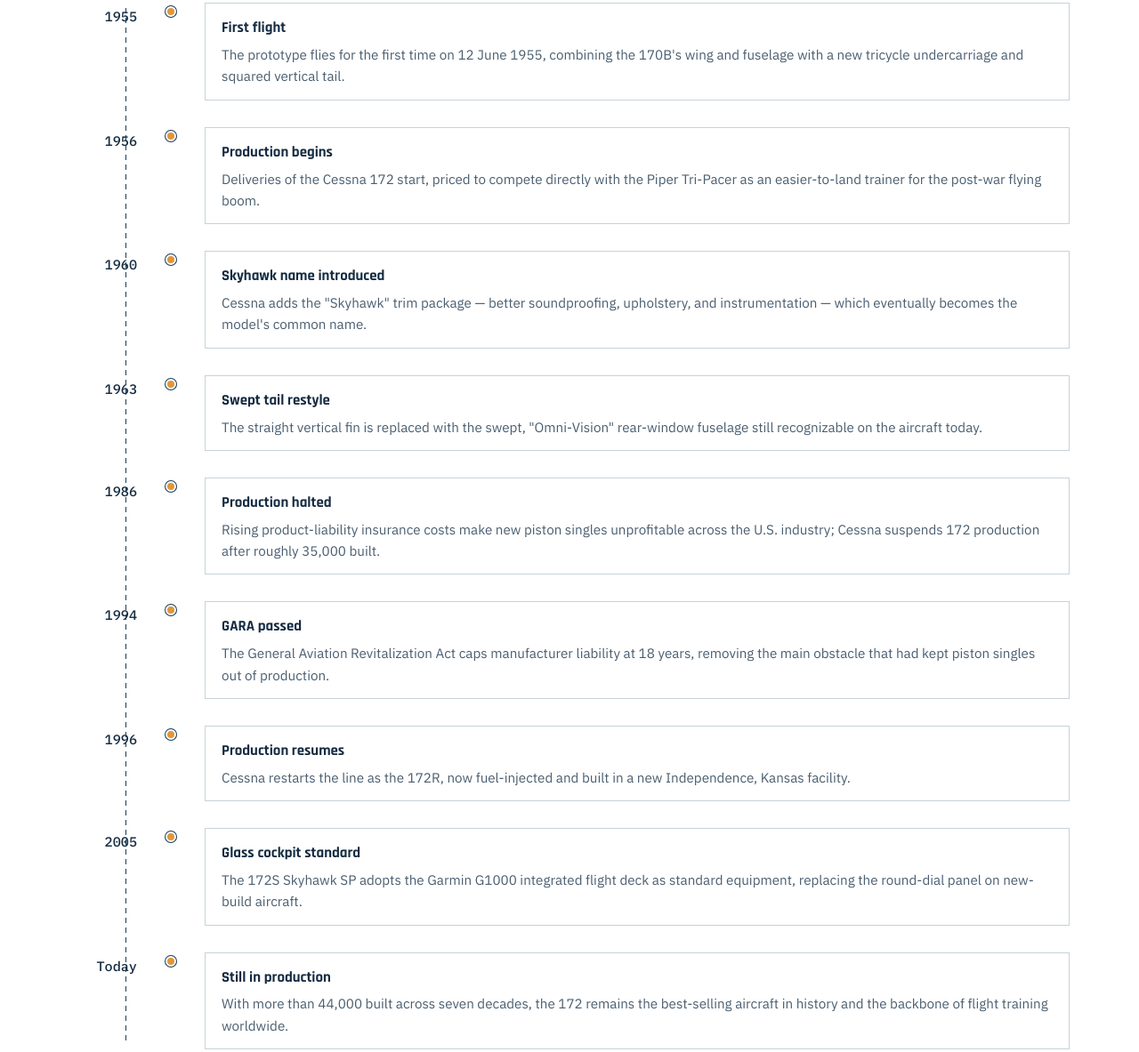
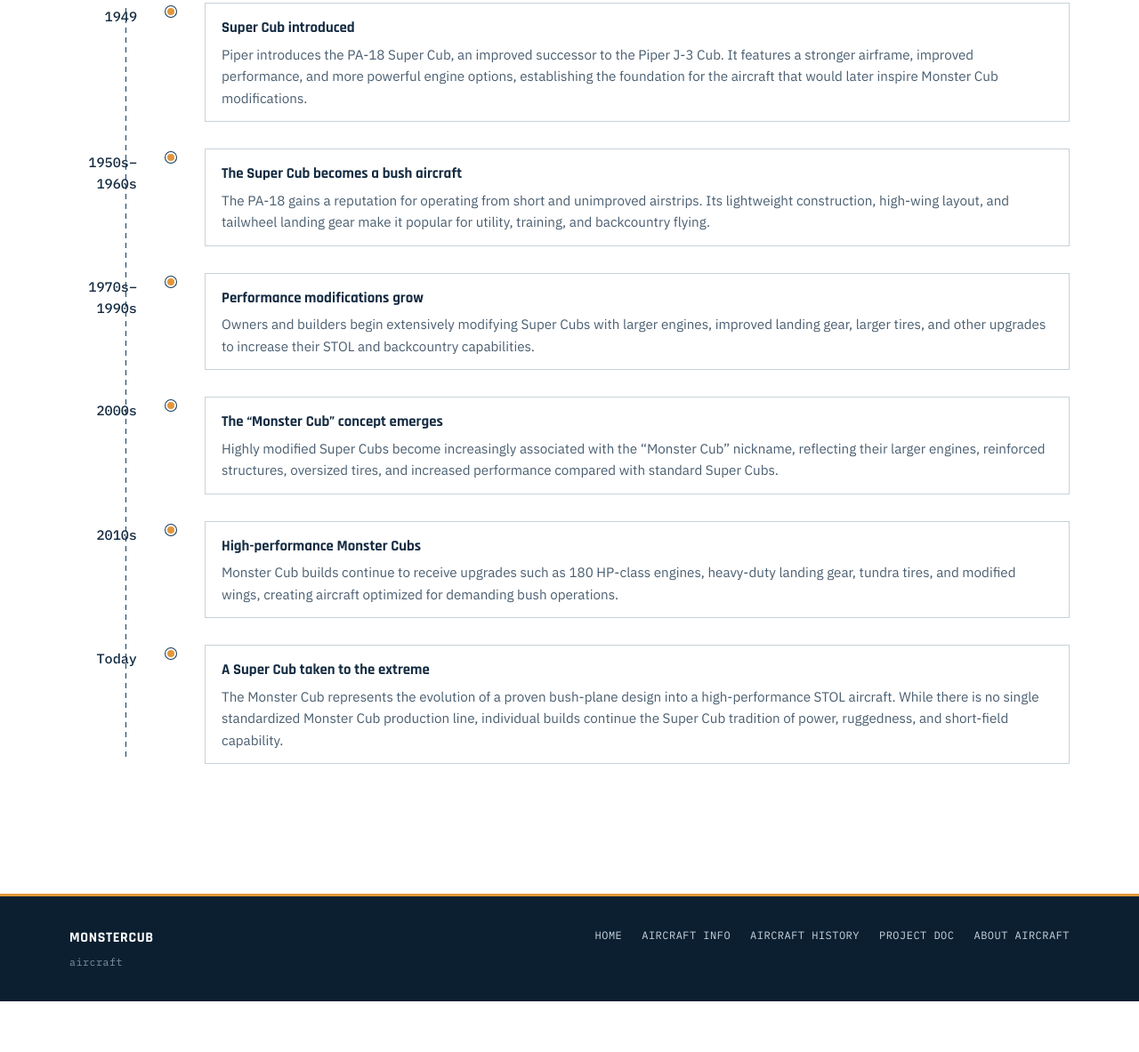
Before and after one commit to MonsterCubMajorPeta/Monstercubcutie2, a plain HTML site: page aircraft-history.html in a window 1280 px wide. Shown: the part 815-1998 px from the top of the page at 89% size. After the commit the page ends 1941 px from the top, so only its background shows below. Drawn offline with Linux system fonts and the light colour scheme.

Commit message:
Update aircraft-history.html

```diff
--- a/aircraft-history.html
+++ b/aircraft-history.html
@@ -18,7 +18,7 @@
         <path d="M24 12 L21 20 L8 25 L8 27.5 L21 25 L21 32 L16 35.5 L16 37.5 L24 35.5 L32 37.5 L32 35.5 L27 32 L27 25 L40 27.5 L40 25 L27 20 Z" fill="#E2963A"/>
       </svg>
       <span class="brand-text">
-        <span class="model">MONSTERCLUB</span>
+        <span class="model">MONSTERCUB</span>
         <span class="tag">aircraft</span>
       </span>
     </a>
@@ -62,74 +62,47 @@
       <div class="timeline" role="list" aria-label="Development timeline">
 
         <div class="t-item" role="listitem">
-          <div class="t-year">1955</div>
+          <div class="t-year">1949</div>
           <div class="t-dot"><span></span></div>
           <div class="t-body">
-            <h4>First flight</h4>
-            <p>The prototype flies for the first time on 12 June 1955, combining the 170B's wing and fuselage with a new tricycle undercarriage and squared vertical tail.</p>
+            <h4>Super Cub introduced</h4>
+            <p>Piper introduces the PA-18 Super Cub, an improved successor to the Piper J-3 Cub. It features a stronger airframe, improved performance, and more powerful engine options, establishing the foundation for the aircraft that would later inspire Monster Cub modifications.</p>
           </div>
         </div>
 
         <div class="t-item" role="listitem">
-          <div class="t-year">1956</div>
+          <div class="t-year">1950s–1960s</div>
           <div class="t-dot"><span></span></div>
           <div class="t-body">
-            <h4>Production begins</h4>
-            <p>Deliveries of the Cessna 172 start, priced to compete directly with the Piper Tri-Pacer as an easier-to-land trainer for the post-war flying boom.</p>
+            <h4>The Super Cub becomes a bush aircraft</h4>
+            <p>The PA-18 gains a reputation for operating from short and unimproved airstrips. Its lightweight construction, high-wing layout, and tailwheel landing gear make it popular for utility, training, and backcountry flying.</p>
           </div>
         </div>
 
         <div class="t-item" role="listitem">
-          <div class="t-year">1960</div>
+          <div class="t-year">1970s–1990s</div>
           <div class="t-dot"><span></span></div>
           <div class="t-body">
-            <h4>Skyhawk name introduced</h4>
-            <p>Cessna adds the "Skyhawk" trim package — better soundproofing, upholstery, and instrumentation — which eventually becomes the model's common name.</p>
+            <h4>Performance modifications grow</h4>
+            <p>Owners and builders begin extensively modifying Super Cubs with larger engines, improved landing gear, larger tires, and other upgrades to increase their STOL and backcountry capabilities.</p>
           </div>
         </div>
 
         <div class="t-item" role="listitem">
-          <div class="t-year">1963</div>
+          <div class="t-year">2000s</div>
           <div class="t-dot"><span></span></div>
           <div class="t-body">
-            <h4>Swept tail restyle</h4>
-            <p>The straight vertical fin is replaced with the swept, "Omni-Vision" rear-window fuselage still recognizable on the aircraft today.</p>
+            <h4>The “Monster Cub” concept emerges</h4>
+            <p>Highly modified Super Cubs become increasingly associated with the “Monster Cub” nickname, reflecting their larger engines, reinforced structures, oversized tires, and increased performance compared with standard Super Cubs.</p>
           </div>
         </div>
 
         <div class="t-item" role="listitem">
-          <div class="t-year">1986</div>
+          <div class="t-year">2010s</div>
           <div class="t-dot"><span></span></div>
           <div class="t-body">
-            <h4>Production halted</h4>
-            <p>Rising product-liability insurance costs make new piston singles unprofitable across the U.S. industry; Cessna suspends 172 production after roughly 35,000 built.</p>
-          </div>
-        </div>
-
-        <div class="t-item" role="listitem">
-          <div class="t-year">1994</div>
-          <div class="t-dot"><span></span></div>
-          <div class="t-body">
-            <h4>GARA passed</h4>
-            <p>The General Aviation Revitalization Act caps manufacturer liability at 18 years, removing the main obstacle that had kept piston singles out of production.</p>
-          </div>
-        </div>
-
-        <div class="t-item" role="listitem">
-          <div class="t-year">1996</div>
-          <div class="t-dot"><span></span></div>
-          <div class="t-body">
-            <h4>Production resumes</h4>
-            <p>Cessna restarts the line as the 172R, now fuel-injected and built in a new Independence, Kansas facility.</p>
-          </div>
-        </div>
-
-        <div class="t-item" role="listitem">
-          <div class="t-year">2005</div>
-          <div class="t-dot"><span></span></div>
-          <div class="t-body">
-            <h4>Glass cockpit standard</h4>
-            <p>The 172S Skyhawk SP adopts the Garmin G1000 integrated flight deck as standard equipment, replacing the round-dial panel on new-build aircraft.</p>
+            <h4>High-performance Monster Cubs</h4>
+            <p>Monster Cub builds continue to receive upgrades such as 180 HP-class engines, heavy-duty landing gear, tundra tires, and modified wings, creating aircraft optimized for demanding bush operations.</p>
           </div>
         </div>
 
@@ -137,8 +110,8 @@
           <div class="t-year">Today</div>
           <div class="t-dot"><span></span></div>
           <div class="t-body">
-            <h4>Still in production</h4>
-            <p>With more than 44,000 built across seven decades, the 172 remains the best-selling aircraft in history and the backbone of flight training worldwide.</p>
+            <h4>A Super Cub taken to the extreme</h4>
+            <p>The Monster Cub represents the evolution of a proven bush-plane design into a high-performance STOL aircraft. While there is no single standardized Monster Cub production line, individual builds continue the Super Cub tradition of power, ruggedness, and short-field capability.</p>
           </div>
         </div>
 
@@ -151,7 +124,7 @@
 <footer class="site-footer">
   <div class="footer-inner">
     <div>
-      <div class="fbrand">MONSTERCLUB</div>
+      <div class="fbrand">MONSTERCUB</div>
       <div class="fmeta">aircraft</div>
     </div>
     <nav class="footer-links" aria-label="Footer">
```
